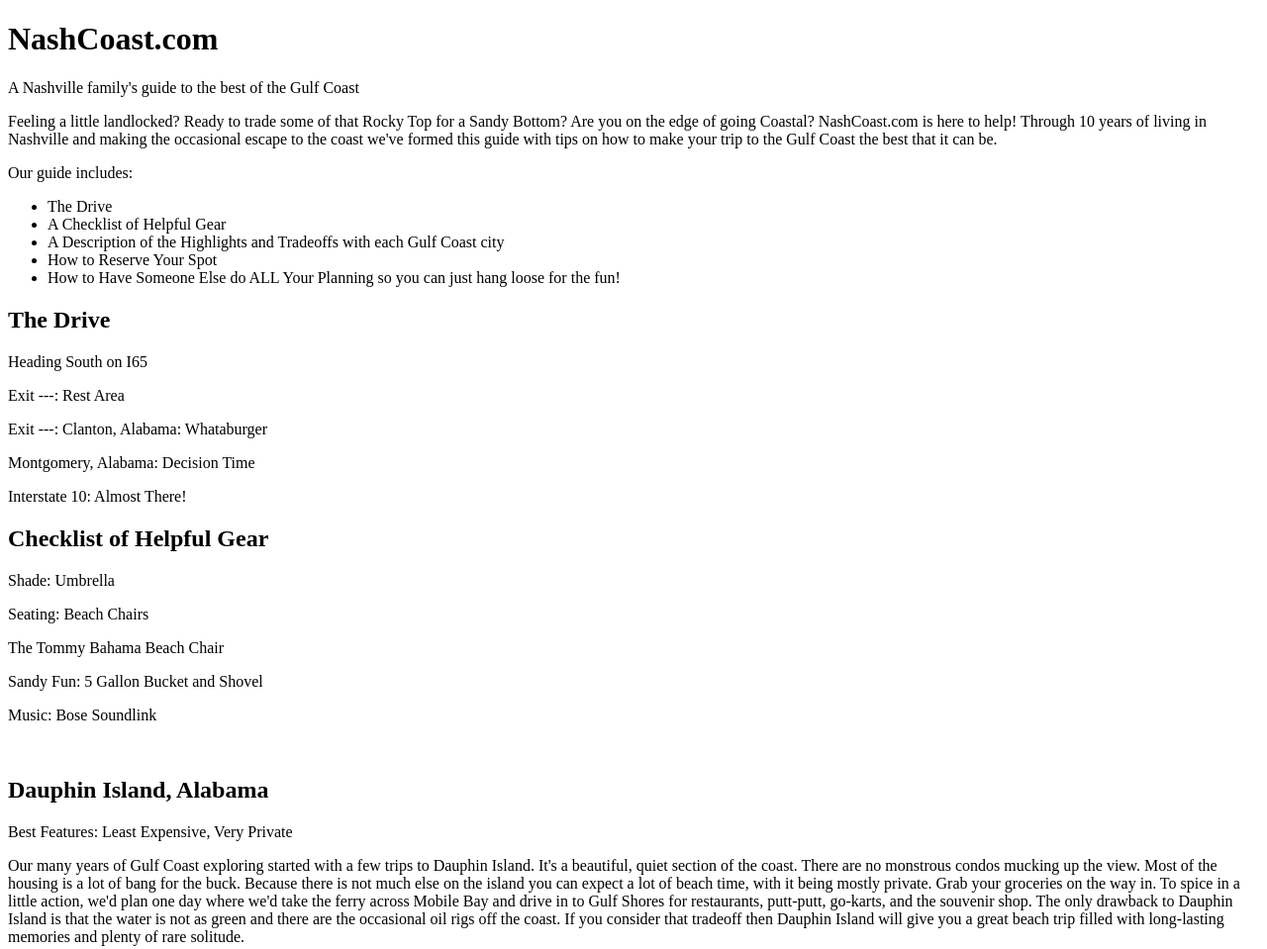
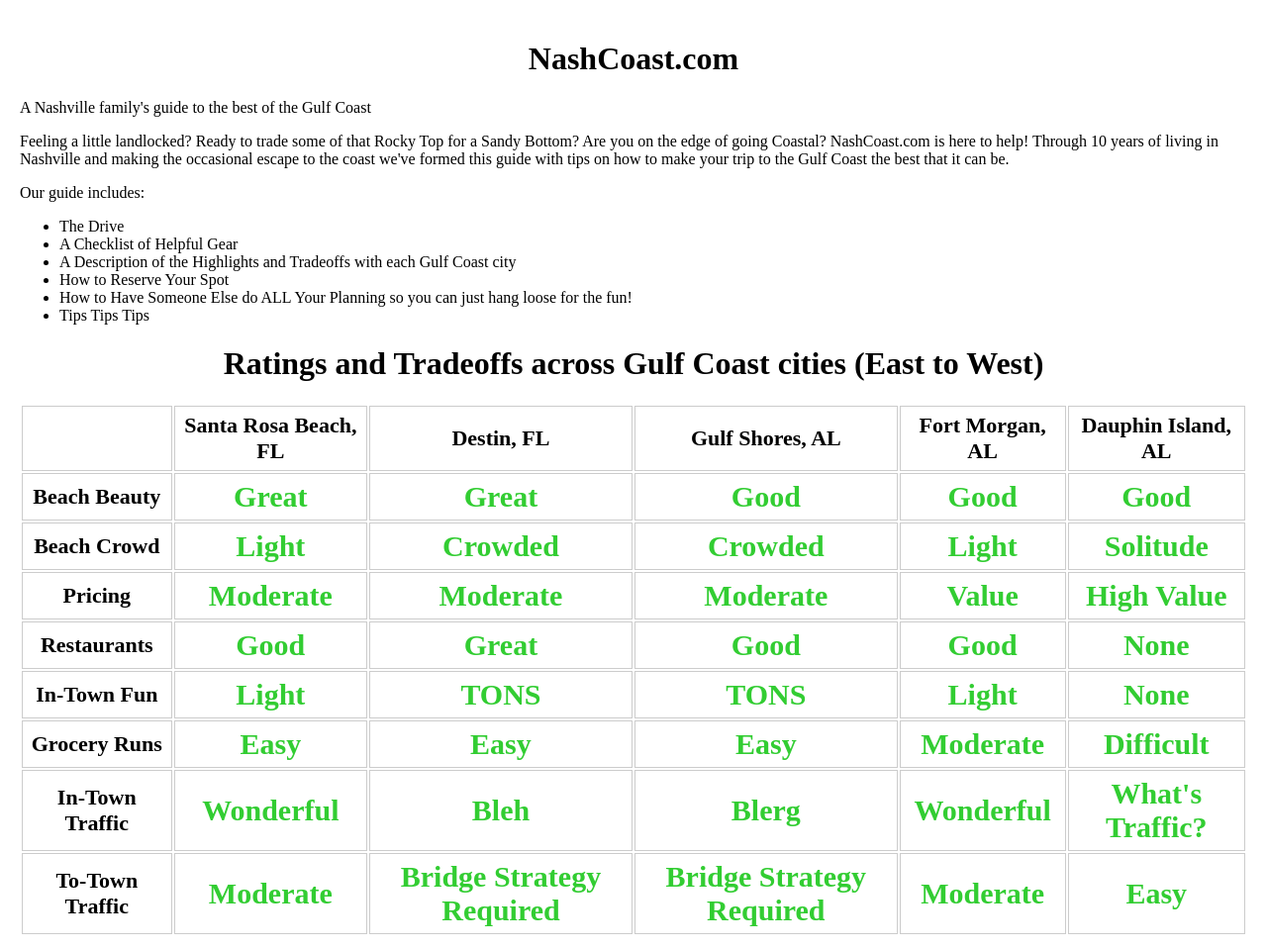
Before and after one commit to ensoroceros/ensoroceros.github.io, a plain HTML site: page index.html in a window 1280 px wide. Shown: the top 959 px of the page at 99% size. Drawn offline with Linux system fonts and the light colour scheme.

Commit message:
added ratings table
describes city tradeoffs

```diff
--- a/index.html
+++ b/index.html
@@ -3,6 +3,76 @@
   <head>
      <meta name="viewport" content="width=device-width, initial-scale=1">
      <title>NashCoast.com: A Nashville family's guide to the best of the Gulf Coast</title>
+ <style>
+html, body {
+  margin: 0;
+  padding: 0;
+}
+
+body {
+  padding: 20px;
+}
+
+h1 {
+  text-align: center;
+}
+
+table {
+  width: 100%;
+}
+
+td, th {
+  text-align: center;
+  padding: 6px;
+  border: solid 1px #ccc;
+  font-size: 22px;
+}
+
+td {
+  color: red;
+}
+
+.check {
+  color: limegreen;
+  font-size: 30px;
+}
+
+th:first-child,
+td:first-child {
+  font-weight: bold;
+  color: black;
+}
+
+.visible-xs {
+  display: none;
+}
+
+@media screen and (max-width: 768px) {
+  .check {
+    color: limegreen;
+    font-size: 20px;
+  }
+  .visible-xs {
+    display: table-row;
+    background: #efefef;
+  }
+  .visible-xs td, th {
+    color: black;
+    font-size: 20px;
+    font-weight: bold;
+  }
+  td:first-child,
+  th:first-child {
+    display: none;
+  }
+}
+
+.p {
+  text-align: center;
+  font-size: 13px;
+  padding-top: 130px;
+}
+</style>
   </head>
   <body>
     <div id="headline">
@@ -19,10 +89,126 @@
             <li>A Description of the Highlights and Tradeoffs with each Gulf Coast city</li>
             <li>How to Reserve Your Spot</li>
             <li>How to Have Someone Else do ALL Your Planning so you can just hang loose for the fun!</li>
+            <li>Tips Tips Tips</li>
           </ul>
         </p>
       </div>
     </div>
+
+    <h1>Ratings and Tradeoffs across Gulf Coast cities (East to West)</h2>
+
+    <table>
+      <thead>
+        <tr>
+          <th>&nbsp;</th>
+          <th>Santa Rosa Beach, FL</th>
+          <th>Destin, FL</th>
+          <th>Gulf Shores, AL</th>
+          <th>Fort Morgan, AL</th>
+          <th>Dauphin Island, AL</th>
+        </tr>
+      </thead>
+      <tbody>
+        <tr class="visible-xs" aria-hidden="true">
+          <td>&nbsp;</td>
+          <td colspan="5">Beach Beauty</td>
+        </tr>
+        <tr>
+          <td>Beach Beauty</td>
+          <td><b class="check">Great</b></td>
+          <td><b class="check">Great</b></td>
+          <td><b class="check">Good</b></td>
+          <td><b class="check">Good</b></td>
+          <td><b class="check">Good</b></td>
+        </tr>
+        <tr class="visible-xs" aria-hidden="true">
+          <td>&nbsp;</td>
+          <td colspan="5">Beach Crowd</td>
+        </tr>
+        <tr>
+          <td>Beach Crowd</td>
+          <!-- <td>&mdash;</td> -->
+          <td><b class="check">Light</b></td>
+          <td><b class="check">Crowded</b></td>
+          <td><b class="check">Crowded</b></td>
+          <td><b class="check">Light</b></td>
+          <td><b class="check">Solitude</b></td>
+        </tr>
+        <tr class="visible-xs" aria-hidden="true">
+          <td>&nbsp;</td>
+          <td colspan="5">Pricing</td>
+        </tr>
+        <tr>
+          <td>Pricing</td>
+            <td><b class="check">Moderate</b></td>
+            <td><b class="check">Moderate</b></td>
+            <td><b class="check">Moderate</b></td>
+            <td><b class="check">Value</b></td>
+            <td><b class="check">High Value</b></td>
+        </tr>
+        <tr class="visible-xs" aria-hidden="true">
+          <td>&nbsp;</td>
+          <td colspan="5">Restaurants</td>
+        </tr>
+        <tr>
+          <td>Restaurants</td>
+          <td><b class="check">Good</b></td>
+          <td><b class="check">Great</b></td>
+          <td><b class="check">Good</b></td>
+          <td><b class="check">Good</b></td>
+          <td><b class="check">None</b></td>
+        </tr>
+        <tr class="visible-xs" aria-hidden="true">
+          <td>&nbsp;</td>
+          <td colspan="5">In-Town Fun</td>
+        </tr>
+        <tr>
+          <td>In-Town Fun</td>
+          <td><b class="check">Light</b></td>
+          <td><b class="check">TONS</b></td>
+          <td><b class="check">TONS</b></td>
+          <td><b class="check">Light</b></td>
+          <td><b class="check">None</b></td>
+        </tr>
+        <tr class="visible-xs" aria-hidden="true">
+          <td>&nbsp;</td>
+          <td colspan="5">Grocery Runs</td>
+        </tr>
+        <tr>
+          <td>Grocery Runs</td>
+          <td><b class="check">Easy</b></td>
+          <td><b class="check">Easy</b></td>
+          <td><b class="check">Easy</b></td>
+          <td><b class="check">Moderate</b></td>
+          <td><b class="check">Difficult</b></td>
+        </tr>
+        <tr class="visible-xs" aria-hidden="true">
+          <td>&nbsp;</td>
+          <td colspan="5">In-Town Traffic</td>
+        </tr>
+        <tr>
+          <td>In-Town Traffic</td>
+          <td><b class="check">Wonderful</b></td>
+          <td><b class="check">Bleh</b></td>
+          <td><b class="check">Blerg</b></td>
+          <td><b class="check">Wonderful</b></td>
+          <td><b class="check">What's Traffic?</b></td>
+        </tr>
+        <tr class="visible-xs" aria-hidden="true">
+          <td>&nbsp;</td>
+          <td colspan="5">To-Town Traffic</td>
+        </tr>
+        <tr>
+          <td>To-Town Traffic</td>
+          <td><b class="check">Moderate</b></td>
+          <td><b class="check">Bridge Strategy Required</b></td>
+          <td><b class="check">Bridge Strategy Required</b></td>
+          <td><b class="check">Moderate</b></td>
+          <td><b class="check">Easy</b></td>
+        </tr>
+      </tbody>
+    </table>
+
     <div id="section1">
       <h2>The Drive</h2>
       <p>Heading South on I65</p>
```
